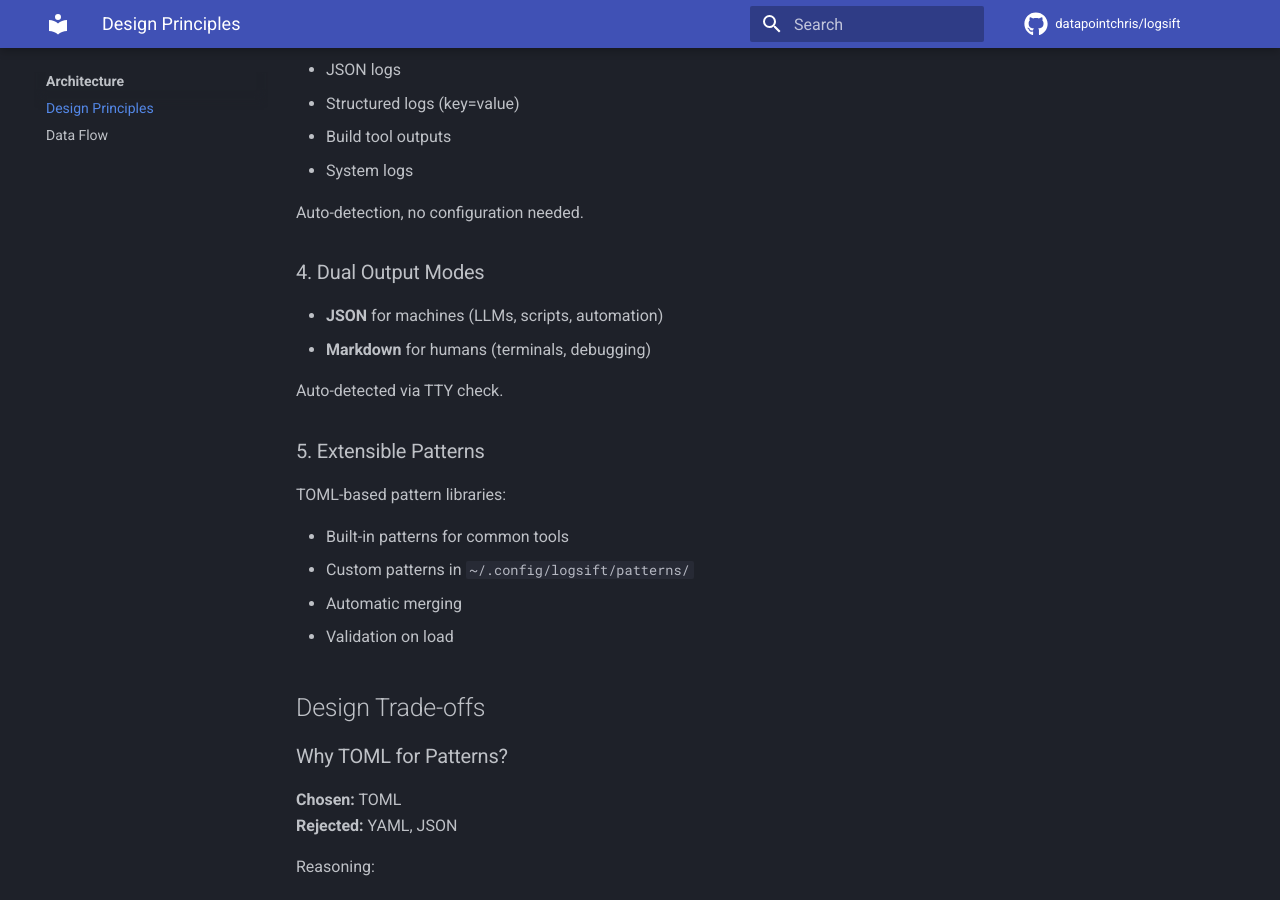
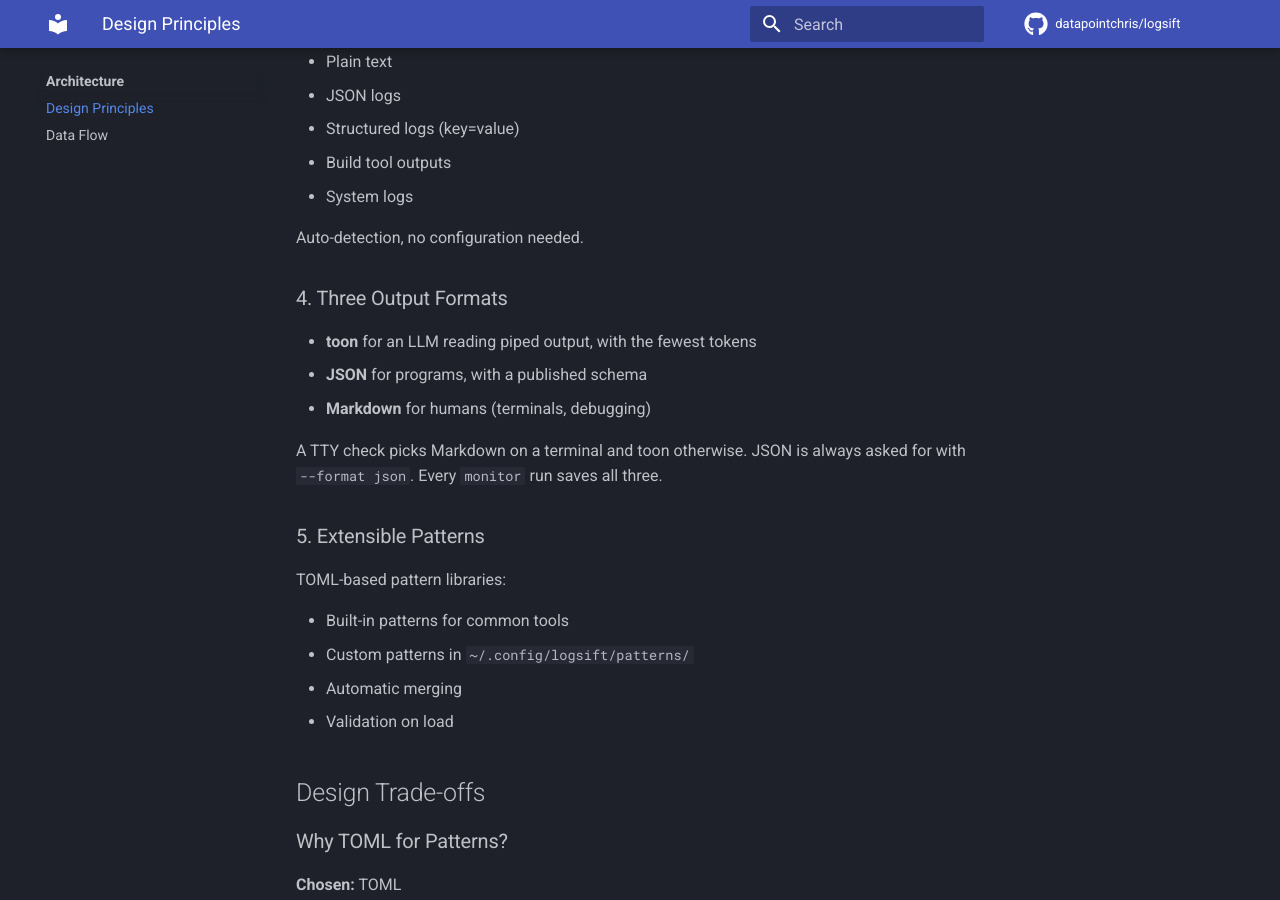
Before and after one commit to datapointchris/logsift, an MkDocs documentation site: the page built from docs/architecture/design-principles.md, in a window 1280 px wide and 900 px high, scrolled down 1216 px. Built offline with MkDocs 1.6.1 and Material for MkDocs 9.7.7, drawn with Linux system fonts in a browser that asks for light colours; comment, search, counter and statistics services are not loaded; the version menu is left out; some of the changed text lies outside the part shown.

Commit message:
docs(architecture): count toon among the output formats
The design principles listed "JSON + Markdown only" among the non-goals
and described two output modes. toon is the default whenever stdout is
not a terminal, every run saves a .toon file, and a `logsift toon` group
browses them. A contributor reading the non-goals would treat the default
agent format as out of scope. The page now names three formats, which one
the TTY check picks, and the schema that holds JSON stable.

Agent-Name: claude-code-unattended
Agent-Session: b32776bb-b5a3-43ec-bee5-7f92e029b795
Agent-Run: 01a1c45c-0859-7cc2-a63f-41e3cdbcfbe9
Worklog: 2922.1

```diff
--- a/docs/architecture/design-principles.md
+++ b/docs/architecture/design-principles.md
@@ -8,8 +8,8 @@ Why logsift works the way it does.
 
 This inverts traditional tool design:
 
-- JSON output is optimized for parsing, not reading
-- Schema stability is critical (breaking changes = major version)
+- Piped output is toon, compact for an LLM to read, and JSON is optimized for parsing
+- Schema stability is critical: `schemas/analysis.schema.json` is the contract, and a breaking change raises its `schema_version`
 - Fail fast - no defensive coding with inline defaults
 - Universal compatibility - works with ANY log format
 
@@ -48,12 +48,14 @@ Works with ANY log format:
 
 Auto-detection, no configuration needed.
 
-### 4. Dual Output Modes
+### 4. Three Output Formats
 
-- **JSON** for machines (LLMs, scripts, automation)
+- **toon** for an LLM reading piped output, with the fewest tokens
+- **JSON** for programs, with a published schema
 - **Markdown** for humans (terminals, debugging)
 
-Auto-detected via TTY check.
+A TTY check picks Markdown on a terminal and toon otherwise. JSON is always asked for with
+`--format json`. Every `monitor` run saves all three.
 
 ### 5. Extensible Patterns
 
@@ -110,9 +112,8 @@ Reasoning:
 
 Reasoning:
 
-- Best default for 90% of use cases
-- Terminal users get beauty
-- Scripts get structure
+- A person at a terminal gets Markdown, and an agent reading a pipe gets toon
+- A program asks for JSON, so its parse never depends on whether stdout is a terminal
 - Can override when needed
 
 ## Architecture Decisions
@@ -148,7 +149,7 @@ What logsift intentionally does NOT do:
 1. **Log aggregation** - Use ELK, Splunk, etc.
 2. **Metrics/monitoring** - Use Prometheus, Grafana
 3. **Log storage** - Cache is temporary, not database
-4. **Multi-format output** - JSON + Markdown only
+4. **Multi-format output** - JSON, toon and Markdown only
 
 ## Success Criteria
 
```
